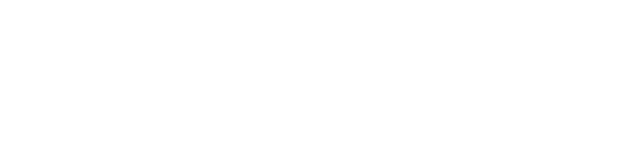
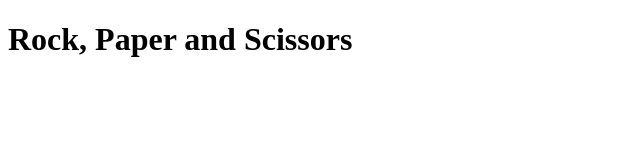
Before and after one commit to alienworld1/rock-paper-scissors, a plain HTML site: page index.html in a window 1280 px wide. Shown: the whole page, without its empty margins (0-640 px from the left). Drawn offline with Linux system fonts and the light colour scheme.

Commit message:
Add header to html

```diff
--- a/index.html
+++ b/index.html
@@ -6,6 +6,7 @@
     <title>Rock, Paper, and Scissors</title>
 </head>
 <body>
+    <h1 class="title">Rock, Paper and Scissors</h1>
     <script src="script.js"></script>
 </body>
 </html>
```
